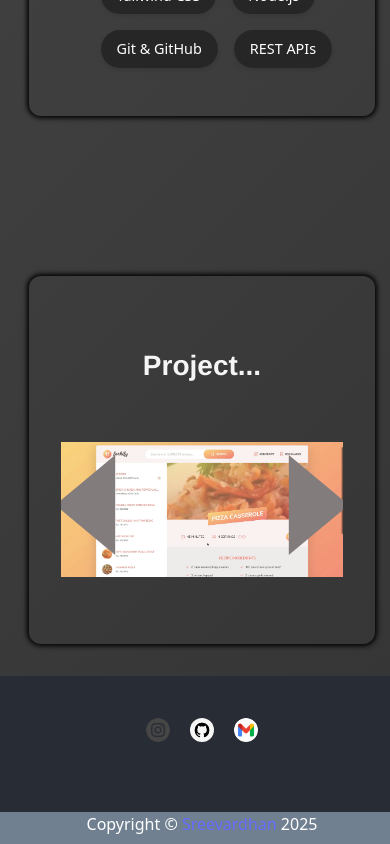
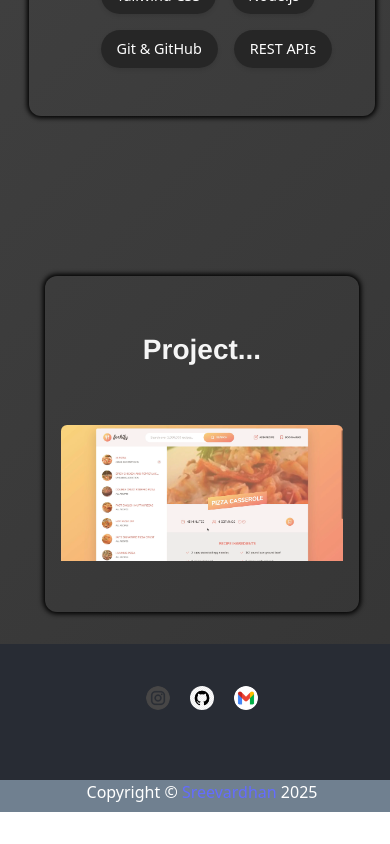
Before and after one commit to Sreevardhan2002-cell/Portfolio, a React (Vite) app: page / in a window 390 px wide. Shown: the part 3098-3942 px from the top of the page. After the commit the page ends 3910 px from the top, so only its background shows below. Built offline with nearby package versions, Linux system fonts and the light colour scheme.

Commit message:
update project.css img scroll

```diff
--- a/src/CSS/project.css
+++ b/src/CSS/project.css
@@ -52,8 +52,8 @@
     border-radius: 5%;
 }
 
-.Project-Button{
-    position: absolute;
+/* .Project-Button{ */
+    /* position: absolute;
     top: 50%;
     z-index: 9;
     border: none;
@@ -64,13 +64,13 @@
     height: 3.5rem;
     width: 4.5rem;
     font-size: 1.25rem;
-    cursor: pointer;
-}
+    cursor: pointer; */
+/* } */
 
-.Project-lbtn{
+/* .Project-lbtn{
     left: 1%;
     transform: translate(-13%, -50%);
-}
+} */
 .triangle-Right{
     width: 0;
   height: 0;
@@ -125,19 +125,60 @@
 }
 
 @media(max-width: 500px){
-    .Project-Slide > img{
-        object-fit:scale-down;
-        width: 100%;
+    .Project-Slider{
+        display: flex;
+        overflow-x: auto;
+        -webkit-overflow-scrolling: touch;
+        scroll-snap-type:x mandatory;
+        height: auto;
+        touch-action: pan-x;
+        gap: 0;
+    }
+    .Project-Slide{
+        position: relative;
+        flex: 0 0 100%;
+        min-width: 100%;
+        height: auto;
+        display: flex;
+        align-content: center;
+        justify-content: center;
+        scroll-snap-align:center;
+        box-sizing: border-box;
+        padding: 0.5rem 0;
+
 
     }
-    .Project-Button{
+
+    .Project-Slide > img{
+        object-fit:inherit;
+        width: 100%;
+        height: auto;
+        max-height: 60vh;
+        display: block;
+        margin: 0 auto;
+        border-radius: 6px;
+
+    }
+
+    /* .Project-Button{
+        top:50%
+    } */
+    /* .triangle-Left{
         top:50%
     }
+    .triangle-Right{
+        top:50%
+    } */
+     .triangle-Left, .triangle-Right{
+        display: none;
+    }
+
     .Project-Slide{
         height: 10rem;
     }
     .Project-banner{
-        height:19rem
+        height:19rem;
+        padding: 1rem;
     }
     .Project-Slider{
         height: 9rem;
```
